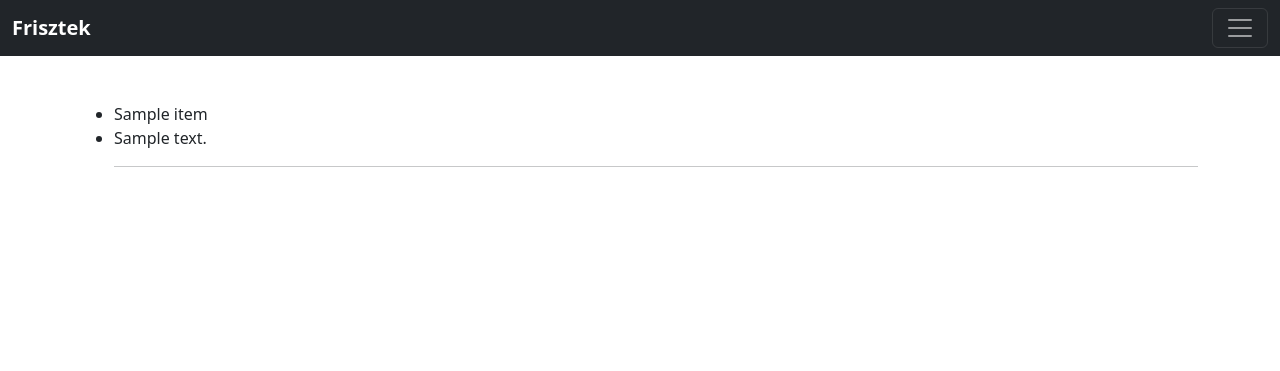
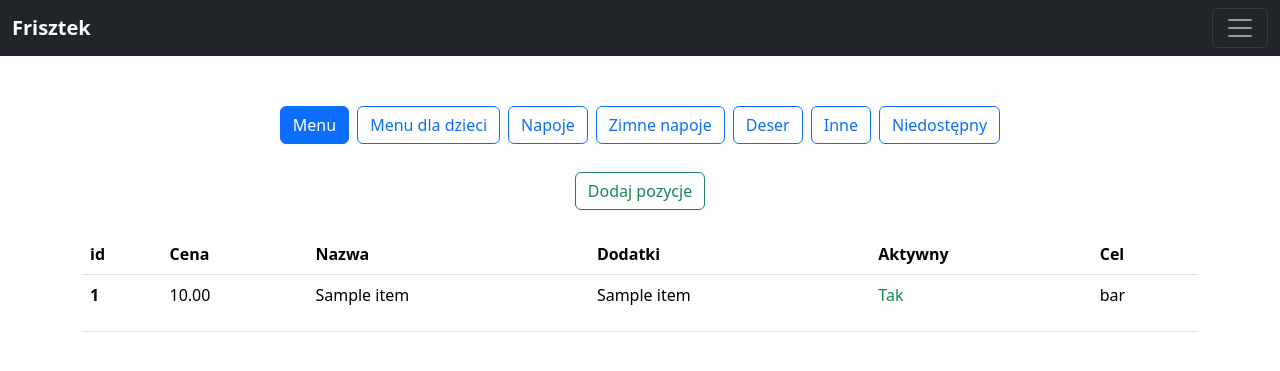
Before and after one commit to MatRos-sf/gastroflow, a Django app: page /menu/ in a window 1280 px wide. Shown: the top 371 px of the page. Run offline with Django 5.2, Linux system fonts and the light colour scheme; tables that the repository leaves empty hold one stand-in row (values such as "Sample post"); some libraries are stand-ins or nearby versions.

Commit message:
feat(view): add filtering by category to ItemListView

```diff
--- a/menu/templates/menu/base.html
+++ b/menu/templates/menu/base.html
@@ -92,7 +92,7 @@
                         <hr>
                         <!-- Admin / dodatkowe -->
                         <li class="nav-item">
-                            <a href="#" class="nav-link">Edytuj menu</a>
+                            <a href="{% url 'item-list' %}" class="nav-link">Edytuj menu</a>
                         </li>
                         <li class="nav-item">
                             <a href="#" class="nav-link">Raporty</a>
--- a/menu/templates/menu/list.html
+++ b/menu/templates/menu/list.html
@@ -1,16 +1,51 @@
 {% extends "menu/base.html" %}
 {% load crispy_forms_tags %}
 {% block content %}
-    <ul>
-        <!-- Iterate over object_list -->
-        {% for object in object_list %}
-            <!-- Display Objects -->
-            <li>{{ object.name }}</li>
-            <li>{{ object.description }}</li>
-            <hr />
-            <!-- If object_list is empty  -->
-        {% empty %}
-            <li>No objects yet.</li>
+    <div class="d-flex justify-content-center mb-4 flex-wrap">
+        {% for value, label in categories %}
+            <a href="?category={{ value }}"
+               class="btn {% if selected_category == value %}btn-primary{% else %}btn-outline-primary{% endif %} m-1">
+                {{ label }}
+            </a>
         {% endfor %}
-    </ul>
+    </div>
+    <div class="d-flex justify-content-center mb-4 flex-wrap">
+        <a class="btn btn-outline-success m1" href="{% url 'item-add' %}">Dodaj pozycje</a>
+    </div>
+    <table class="table table-hover">
+        <thead>
+            <tr>
+                <th scope="col">id</th>
+                <th scope="col">Cena</th>
+                <th scope="col">Nazwa</th>
+                <th scope="col">Dodatki</th>
+                <th scope="col">Aktywny</th>
+                <th scope="col">Cel</th>
+            </tr>
+        </thead>
+        <tbody>
+            {% for item in object_list %}
+                <tr onclick="window.location='{% url 'item-update' item.id %}'">
+                    <th scope="row">{{ item.id_checkout }}</th>
+                    <td>{{ item.price }}</td>
+                    <td>{{ item.name }}</td>
+                    <td>
+                        {% for addition in item.additions.all %}
+                            {{ addition.name }}
+                            {% if not forloop.last %},{% endif %}
+                        {% empty %}
+                        {% endfor %}
+                    </td>
+                    <td>
+                        {% if item.is_available %}
+                            <p class="text-success">Tak</p>
+                        {% else %}
+                            <p class="text-danger">Nie</p>
+                        {% endif %}
+                    </td>
+                    <td>{{ item.preparation_location }}</td>
+                </tr>
+            {% endfor %}
+        </tbody>
+    </table>
 {% endblock content %}
--- a/menu/views.py
+++ b/menu/views.py
@@ -3,7 +3,7 @@ from django.urls import reverse
 from django.views.generic import CreateView, DetailView, ListView, UpdateView
 
 from .forms import ItemForm
-from .models import Item
+from .models import Item, MenuType
 
 
 class ItemCreateView(CreateView):
@@ -19,6 +19,16 @@ class ItemListView(ListView):
     model = Item
     form_class = ItemForm
     template_name = "menu/list.html"
+
+    def get_queryset(self):
+        category = self.request.GET.get("category", MenuType.MAIN)
+        return Item.objects.filter(menu=category).order_by("id_checkout")
+
+    def get_context_data(self, **kwargs):
+        context = super().get_context_data(**kwargs)
+        context["categories"] = [(value, label) for value, label in MenuType.choices]
+        context["selected_category"] = self.request.GET.get("category", MenuType.MAIN)
+        return context
 
 
 class ItemDetailView(DetailView):
```
